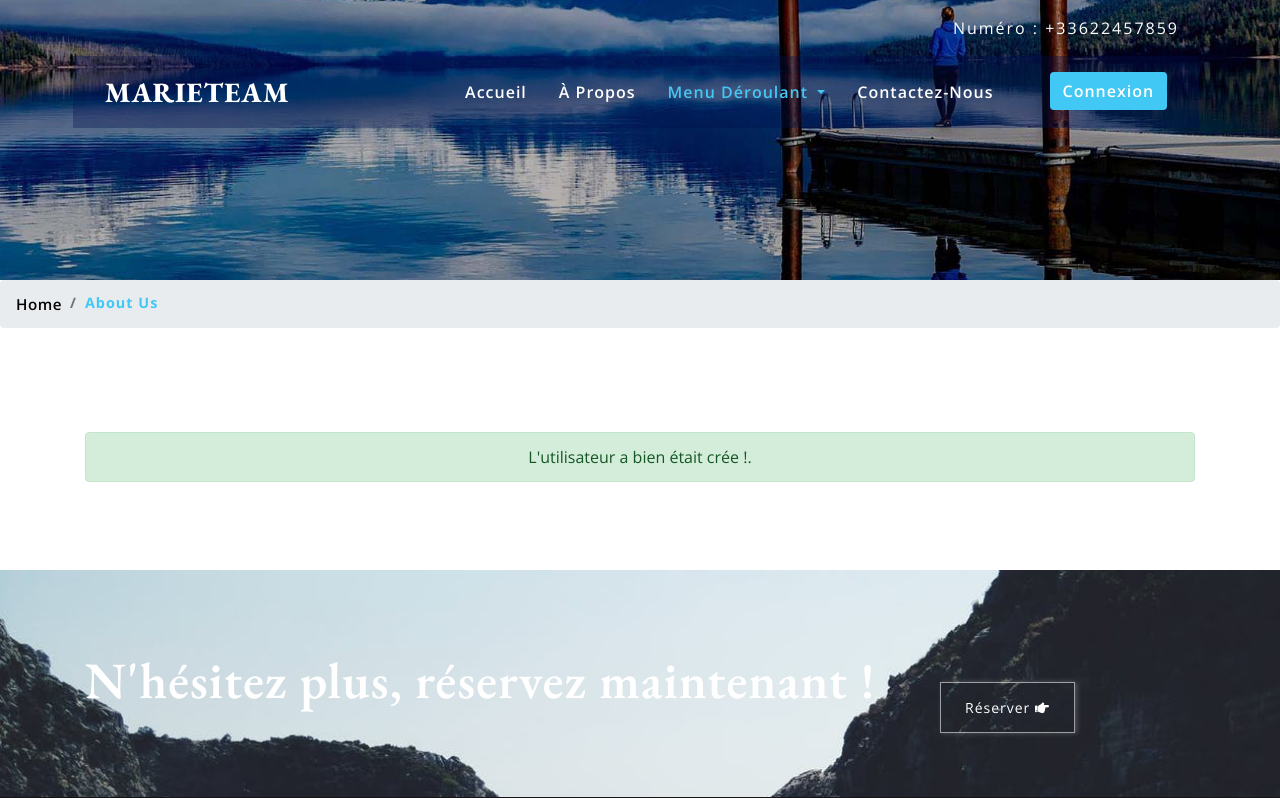
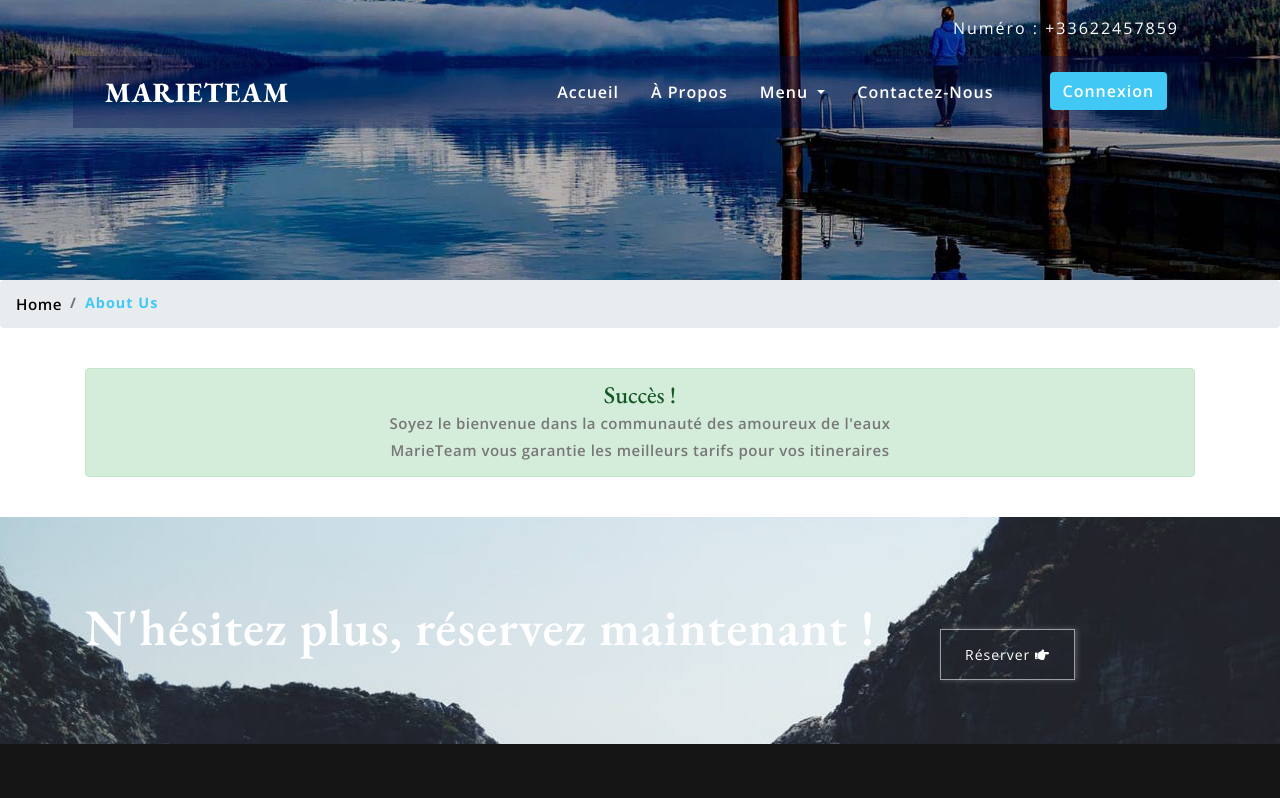
Before and after one commit to lean0/marieteam, a PHP site: page /createuser.php in a window 1280 px wide. Shown: the top 798 px of the page. Run offline with PHP 8.4, Linux system fonts and the light colour scheme.

Commit message:
success fr

```diff
--- a/createuser.php
+++ b/createuser.php
@@ -73,12 +73,13 @@ License URL: http://creativecommons.org/licenses/by/3.0/
     </ol>
 </nav>
 <!-- about -->
-<section class="welcome py-5">
-    <div class="container py-md-4 mt-md-3">
-        <div class="w3ls-titles text-center">
-            <div class="alert alert-success" role="alert">
-                <strong></strong> L'utilisateur a bien était crée !</a>.
-            </div>
+
+<section class="welcome">
+    <div class="container py-md-4 mt-md-1">
+        <div class="alert alert-success" role="alert" style="text-align: center">
+            <h4 class="alert-heading">Succès !</h4>
+            <p>Soyez le bienvenue dans la communauté des amoureux de l'eaux </p>
+            <p class="mb-0">MarieTeam vous garantie les meilleurs tarifs pour vos itineraires</p>
         </div></div>
 </section>
 <!-- //about -->
--- a/session/register.php
+++ b/session/register.php
@@ -14,7 +14,7 @@
 
 
             <div class="modal-body">
-                <form action="../MariteTeamm/createuser.php" method="post">
+                <form action="createuser.php" method="post">
                     <div class="form-group">
                         <label for="recipient-name" class="col-form-label">Nom</label>
                         <input type="text" value="<?=@$_POST['nom'] ?>" class="form-control" placeholder=" " name="nom" id="nom" required="">
--- a/tpl/header.php
+++ b/tpl/header.php
@@ -32,8 +32,8 @@
                         </li>
                         <li class="nav-item active dropdown mr-lg-3">
                             <a class="nav-link dropdown-toggle" href="#" id="navbarDropdown" role="button" data-toggle="dropdown" aria-haspopup="true"
-                               aria-expanded="false">
-                                menu déroulant
+                               aria-expanded="false" style="color: white">
+                                menu
                             </a>
                             <div class="dropdown-menu" aria-labelledby="navbarDropdown">
                                 <a class="dropdown-item" href="services.php">Service</a>
```
